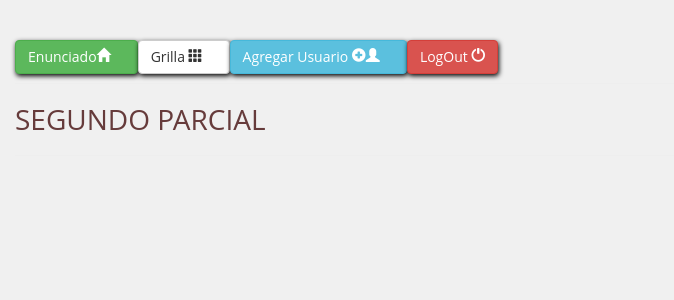
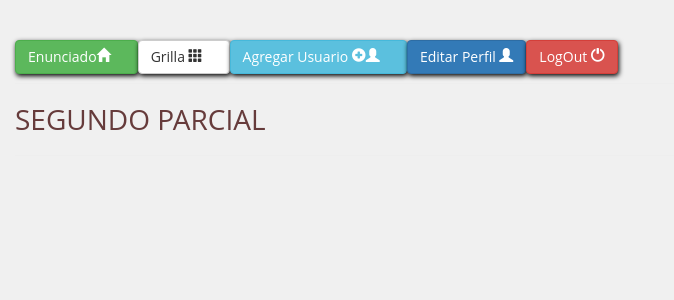
Before and after one commit to sdelafuente/SegundoParcial, a PHP site: page / in a window 1280 px wide. Shown: the top 300 px of the page, without its empty margins (0-674 px from the left). Run offline with PHP 8.4, Linux system fonts and the light colour scheme; the visitor is signed in with stand-in values (Sample User, id 1); data that the repository does not hold is empty; some libraries are stand-ins or nearby versions.

Commit message:
Limpiando codigo

```diff
--- a/administracion.php
+++ b/administracion.php
@@ -18,7 +18,6 @@ switch ($queMuestro) {
         $UsuariosArray = Usuario::TraerTodosLosUsuarios();
 
         $jsonArray = json_encode($UsuariosArray);
-        //echo $jsonArray;
 
         $grilla = '<table class="table" style="width:500px;">
                         <thead >
@@ -38,9 +37,7 @@ switch ($queMuestro) {
             $objMododificar     = json_encode($usuario);
             $usuario->accion    = "Eliminar";
             $objEliminar        = json_encode($usuario);
-           // var_dump($objetoserializado);
-           // die();
-           // break;
+
             $grilla .= "<tr>";
             $grilla .= "    <td>$usuario->nombre</td>";
             $grilla .= "    <td>$usuario->email </td>";
@@ -83,7 +80,6 @@ switch ($queMuestro) {
             $obj->Mensaje = "El usuario se ha insertado correctamente.";
         }
 
-        //implementar...
         echo json_encode($obj);
 
         break;
--- a/index.php
+++ b/index.php
@@ -26,7 +26,7 @@ $user = $_SESSION["Usuario"];
                 echo "<a class='btn btn-success animated bounceInLeft' href='#' onclick='Enunciado()'><span class='glyphicon glyphicon-home'>&nbsp;</span>Enunciado</a>";
                 echo "<a class='btn btn-default animated bounceInLeft' href='#' onclick='MostrarGrilla()'><span class='glyphicon glyphicon-th'>&nbsp;</span>Grilla&nbsp;</a>";
                 echo "<a class='btn btn-info animated bounceInLeft' href='#' onclick='CargarFormUsuario()'><span class='glyphicon glyphicon-user'>&nbsp;</span><span class='glyphicon glyphicon-plus-sign'></span>Agregar Usuario&nbsp;</a>";
-               // echo "<a class='btn btn-primary animated bounceInLeft' href='#' onclick='EditarUsuario(" . ($user) . ")'><span class='glyphicon glyphicon-user'></span>Editar Perfil&nbsp;</a>";
+                echo "<a class='btn btn-primary animated bounceInLeft' href='#' onclick='EditarUsuario(" . ($user) . ")'><span class='glyphicon glyphicon-user'></span>Editar Perfil&nbsp;</a>";
                 echo "<a class='btn btn-danger animated bounceInLeft' href='#' onclick='Logout()'><span class='glyphicon glyphicon-off'></span>LogOut&nbsp;</a>";
                 ?>
                 <span id="spanDatos" class="animated bounceInRight" style='margin-top:-10px' ><h3><?php echo $objUser->nombre . " - " . $objUser->perfil; ?>&nbsp;&nbsp;</h3></span>
--- a/js/funciones_login.js
+++ b/js/funciones_login.js
@@ -1,7 +1,6 @@
 function Login() {
 
     var pagina = "./admin_login.php";
-
 
     var usuario = {email: $("#email").val(), pass: $("#password").val()};
 
```
